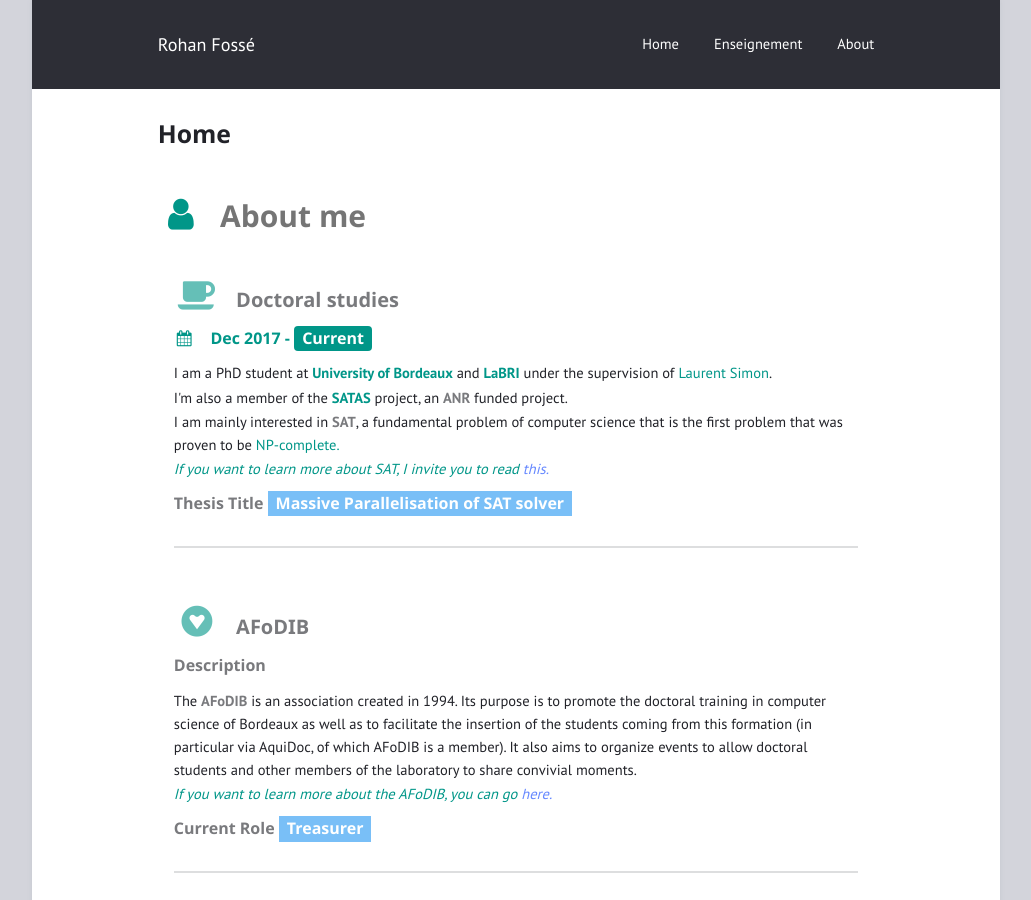
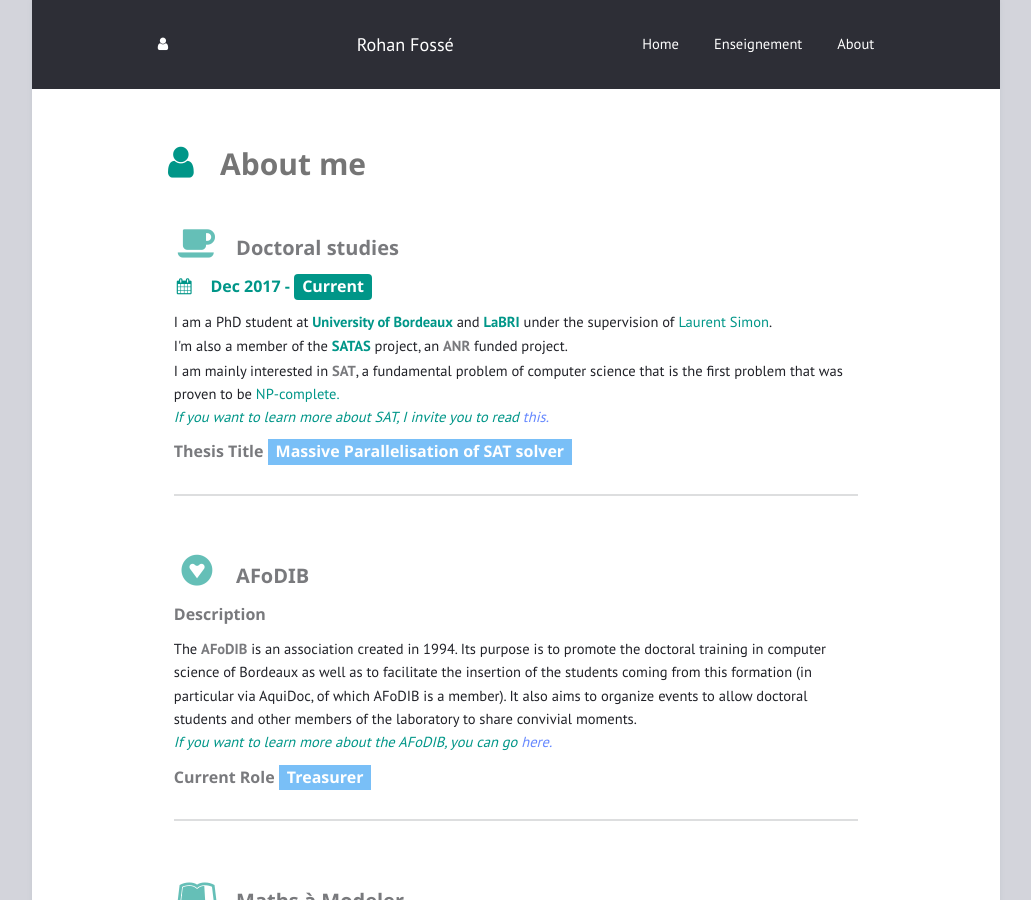
Before and after one commit to rohanfosse/rohanfosse.github.io, a Jekyll site: the page built from index.html, in a window 1280 px wide and 900 px high. Shown: the whole window, without its empty margins (124-1155 px from the left). Built offline with Jekyll 4.4.1, drawn with Linux system fonts in a browser that asks for light colours.

Commit message:
try icon

```diff
--- a/_layouts/default.html
+++ b/_layouts/default.html
@@ -1,5 +1,5 @@
 <!DOCTYPE html>
-<html lang="{{ page.lang | default: site.lang | default: "en" }}">
+<html lang="{{ page.lang | default: site.lang | default: "fr" }}">
 <title>{% if page.title %}{{ page.title | escape }} | {% endif %}{{ site.title | escape }}</title>
 <meta charset="{{ site.encoding }}">
 <meta name="viewport" content="width=device-width, initial-scale=1.0">
@@ -31,6 +31,7 @@
 {% endif %}
 
 <header>
+  <i class="fa fa-user" aria-hidden="true"></i>
   <a href="{{ "/" | relative_url }}" class="title">{{ site.title | escape }}</a>
   {% include menu.html menu=pages %}
 </header>
--- a/_layouts/page.html
+++ b/_layouts/page.html
@@ -2,6 +2,5 @@
 layout: default
 ---
 <article>
-  <header><h1><a href="{{ page.url | relative_url }}">{{ page.title }}</a></h1></header>
   {{ content }}
 </article>
```
